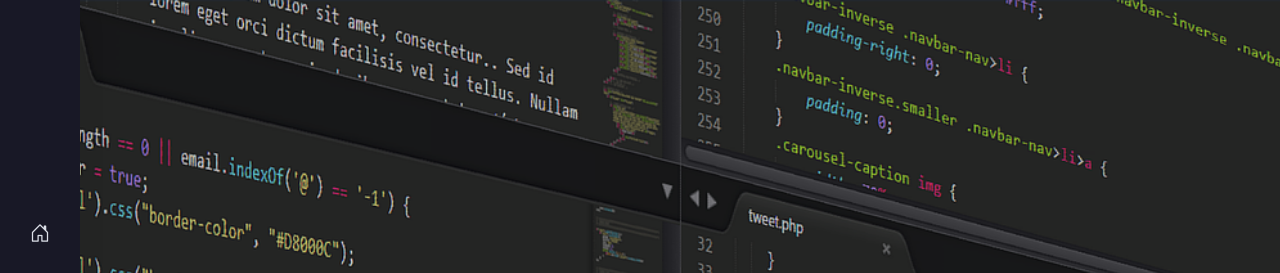
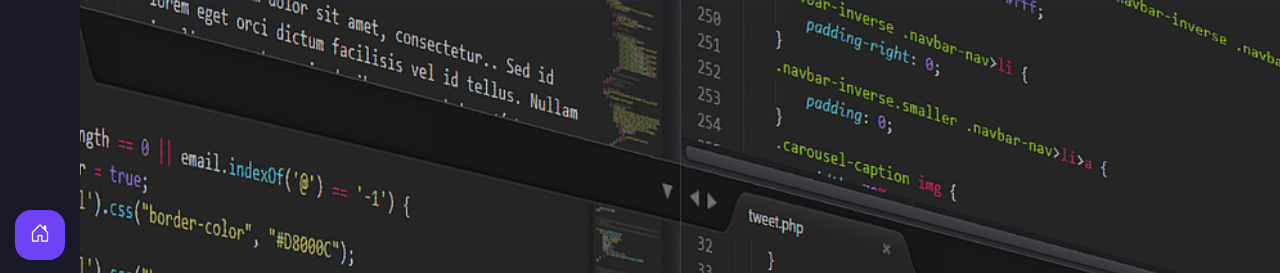
Before and after one commit to JavierBeltranHMO/portfolio, a website: page index.html in a window 1280 px wide. Shown: the top 273 px of the page. Drawn offline with Linux system fonts and the light colour scheme.

Commit message:
navmenu scrollspy

```diff
--- a/css/main.css
+++ b/css/main.css
@@ -237,7 +237,7 @@ main {
   }
 
   .header .header-toggle:hover {
-    background-color: #335bd1;
+    background-color: #6e42f5;
   }
 
   main {
--- a/index.html
+++ b/index.html
@@ -24,7 +24,7 @@
         <nav id="navmenu" class="navmenu">
             <ul class="navbar__menu">
             <li class="navbar__item">
-                <a href="#hero" class="navbar__link">
+                <a href="#hero" class="active navbar__link">
                 <i class="bi bi-house-door"></i><span>Home</span>
                 </a>
             </li>
--- a/js/main.js
+++ b/js/main.js
@@ -1,6 +1,4 @@
-/**
- * Header toggle
- */
+//Header toggle
 const headerToggleBtn = document.querySelector(".header-toggle");
 
 function headerToggle() {
@@ -10,9 +8,7 @@ function headerToggle() {
 }
 headerToggleBtn.addEventListener("click", headerToggle);
 
-/**
- * Hide mobile nav on same-page/hash links
- */
+//Hide mobile nav on same-page/hash links
 document.querySelectorAll("#navmenu a").forEach((navmenu) => {
   navmenu.addEventListener("click", () => {
     if (document.querySelector(".header-show")) {
@@ -20,3 +16,28 @@ document.querySelectorAll("#navmenu a").forEach((navmenu) => {
     }
   });
 });
+
+//Navmenu Scroll
+let navmenulinks = document.querySelectorAll(".navmenu a");
+
+function navmenuScrollspy() {
+  navmenulinks.forEach((navmenulink) => {
+    if (!navmenulink.hash) return;
+    let section = document.querySelector(navmenulink.hash);
+    if (!section) return;
+    let position = window.scrollY + 200;
+    if (
+      position >= section.offsetTop &&
+      position <= section.offsetTop + section.offsetHeight
+    ) {
+      document
+        .querySelectorAll(".navmenu a.active")
+        .forEach((link) => link.classList.remove("active"));
+      navmenulink.classList.add("active");
+    } else {
+      navmenulink.classList.remove("active");
+    }
+  });
+}
+window.addEventListener("load", navmenuScrollspy);
+document.addEventListener("scroll", navmenuScrollspy);
```
